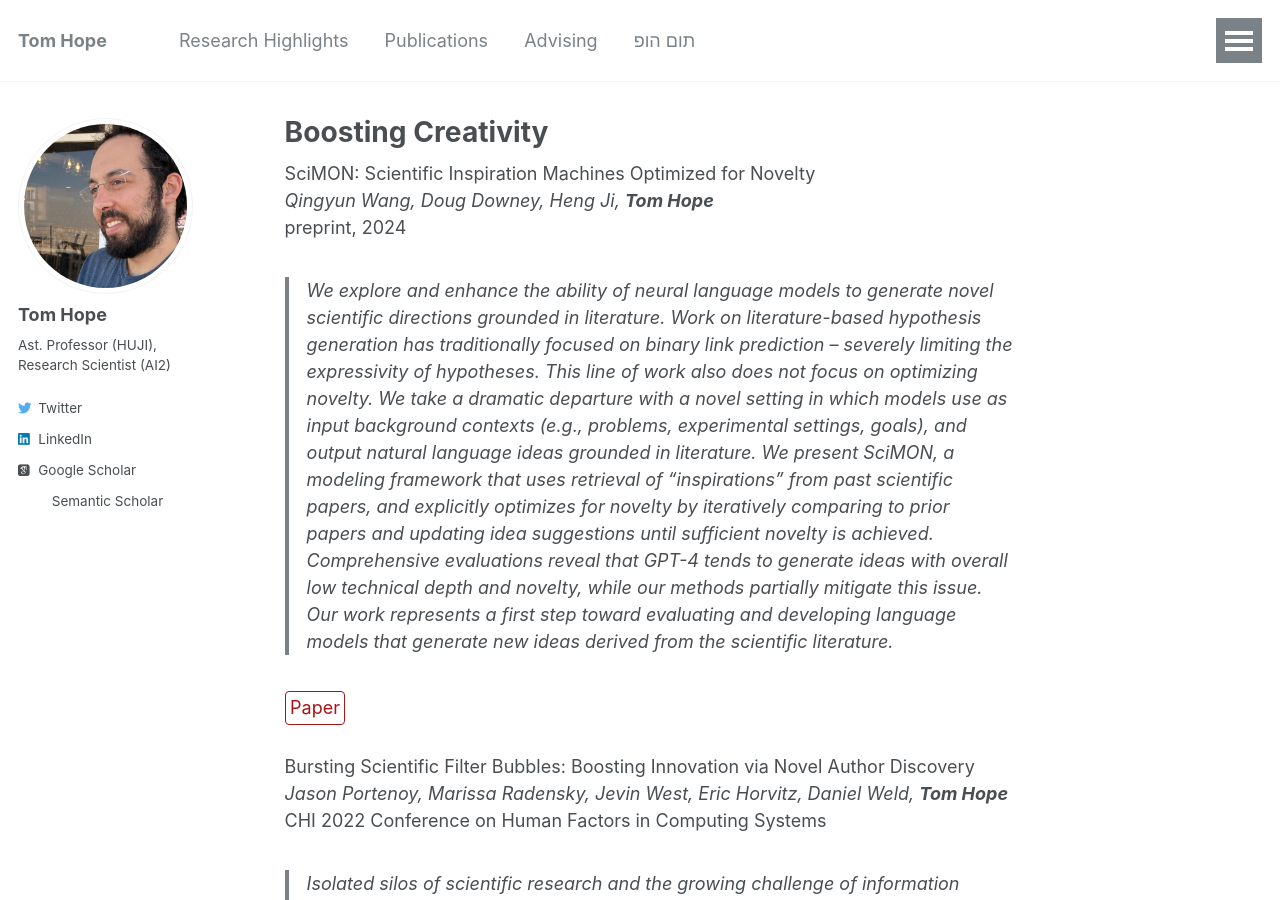
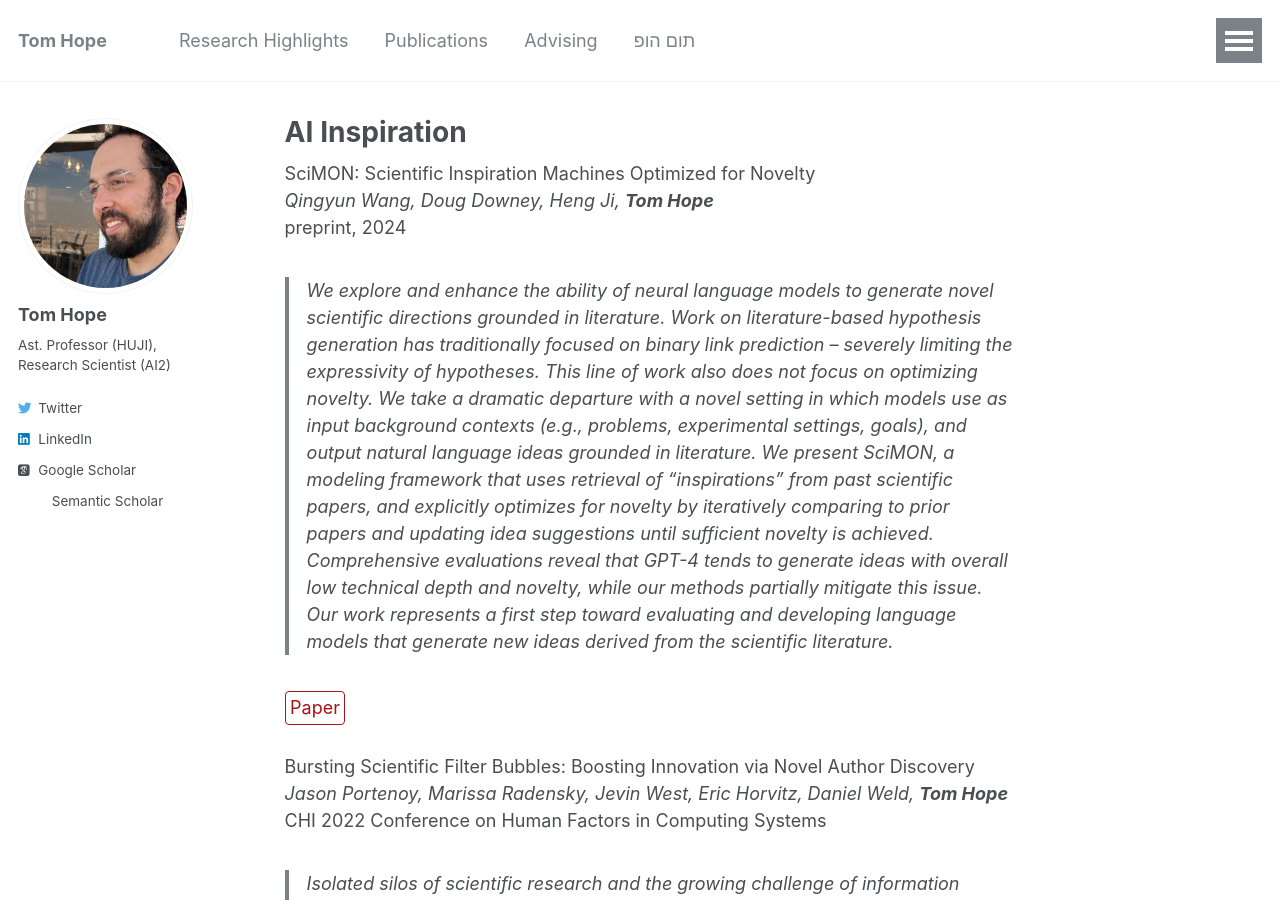
Before and after one commit to tomhoper/tomhoper.github.io, a Jekyll site: the page built from _research/boosting.md, in a window 1280 px wide and 900 px high. Built offline with Jekyll 4.4.1, drawn with Linux system fonts in a browser that asks for light colours; some web fonts are replaced.

Commit message:
Update boosting.md

```diff
--- a/_research/boosting.md
+++ b/_research/boosting.md
@@ -1,5 +1,5 @@
 ---
-title: "Boosting Creativity"
+title: "AI Inspiration"
 layout: single-portfolio
 excerpt: "<img src='/images/research/light.png' alt=''>"
 collection: research
```
